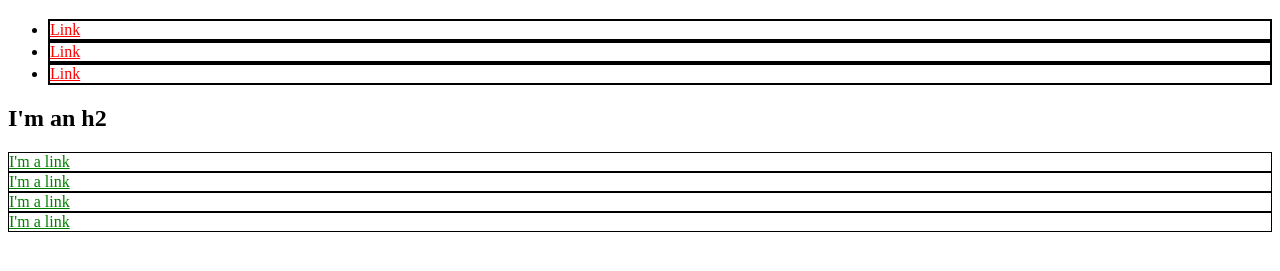
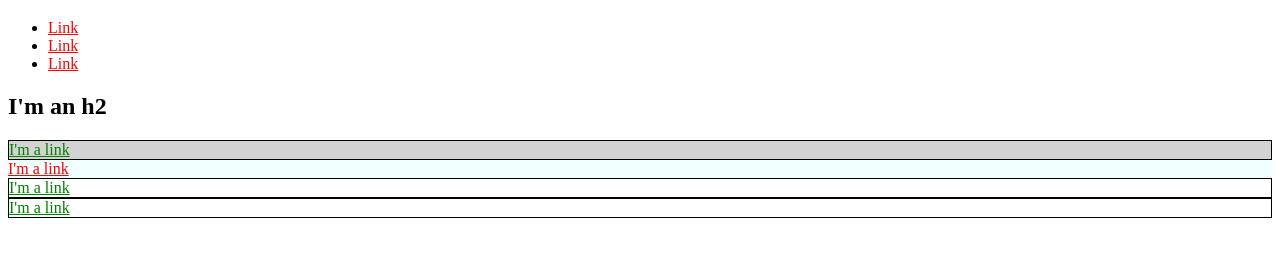
Before and after one commit to eworthington85/eworthington85, a plain HTML site: page index.html in a window 1280 px wide. Shown: the part 61-332 px from the top of the page. Drawn offline with Linux system fonts and the light colour scheme.

Commit message:
Update index.html

```diff
--- a/index.html
+++ b/index.html
@@ -7,17 +7,17 @@
       a {
         color: red;
       }
-      div {
+      #exec-bio {
+        background-color: lightgray;
+      }
+      .bio-box {
         border: 1px solid black;
       }
-      div a {
+      .bio-box a {
         color: green;
       }
-      li a {
-        color: red;
-      }
-      li {
-        border: 2px solid black;
+      .newcolor {
+        background-color: azure;
       }
     </style>
   </head>
@@ -35,16 +35,16 @@
       </li>
     </ul>
     <h2>I'm an h2</h2>
-    <div>
+    <div id="exec-bio" class="bio-box">
       <a href="https://example.com/">I'm a link</a>
     </div>
-    <div>
+    <div class="newcolor">
       <a href="https://example.com/">I'm a link</a>
     </div>
-    <div>
+    <div class="bio-box">
       <a href="https://example.com/">I'm a link</a>
     </div>
-    <div>
+    <div class="bio-box">
       <a href="https://example.com/">I'm a link</a>
     </div>
   </body>
```
